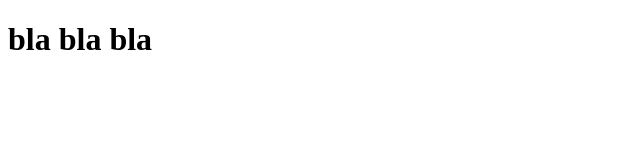
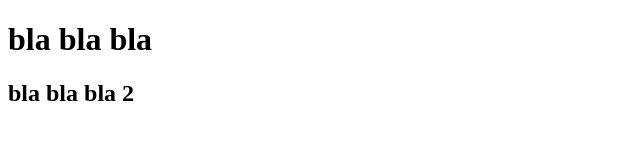
Before and after one commit to LioCdev/helloWorld, a plain HTML site: page index.html in a window 1280 px wide. Shown: the whole page, without its empty margins (0-640 px from the left). Drawn offline with Linux system fonts and the light colour scheme.

Commit message:
added H2

```diff
--- a/index.html
+++ b/index.html
@@ -8,5 +8,6 @@
 </head>
 <body>
     <h1>bla bla bla</h1>
+    <h2>bla bla bla 2</h2>
 </body>
 </html>
```
